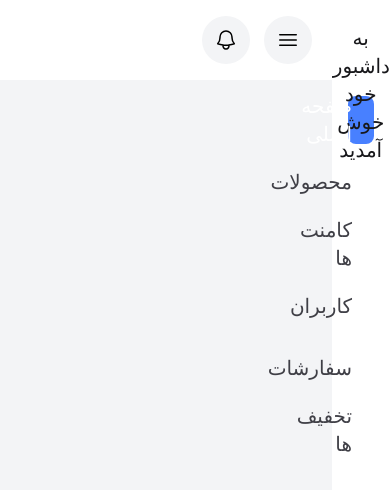
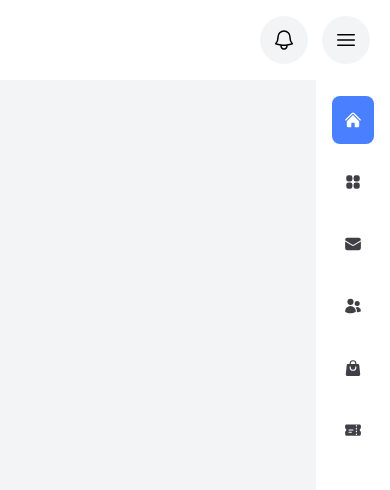
Before and after one commit to maniraad/shoping-cms, a React (Vite) app: page / in a window 390 px wide. Shown: the top 490 px of the page. Built offline with nearby package versions, Linux system fonts and the light colour scheme; a web font is replaced by a local one.

Commit message:
Responsive sidebar

```diff
--- a/src/App.jsx
+++ b/src/App.jsx
@@ -8,7 +8,7 @@ function App() {
     <>
       <SideBar />
 
-      <div className="flex-[4] fixed left-0 w-[85%]">
+      <div className="flex-[4] fixed left-0 w-full xl:w-[85%]">
         <Header />
         {/* Router */}
       </div>
--- a/src/Components/SideBar/SideBar.jsx
+++ b/src/Components/SideBar/SideBar.jsx
@@ -8,34 +8,34 @@ import { TicketIcon } from '@heroicons/react/24/solid'
 
 export default function SideBar() {
     return (
-        <div className="fixed w-[15%] h-screen flex-1 bg-white">
+        <div className="fixed xl:w-[15%] h-screen flex-1 bg-white">
 
-            <h1 className="text-center h-20 text-zinc-900 text-xl py-6 font-Estedad700">به داشبورد  خود خوش آمدید</h1>
+            <h1 className="hidden xl:block text-center h-20 text-zinc-900 text-xl py-6 font-Estedad700">پنل مدیریت</h1>
 
-            <ul className="text-zinc-700 p-4 space-y-3.5">
+            <ul className="text-zinc-700 p-4 space-y-3.5 mt-20 xl:mt-0">
                 <li className='flex rounded-lg px-3 h-12 items-center cursor-pointer text-xl gap-2.5 bg-[#4880FF] text-white'>
-                    <HomeIcon className='w-6 h6' />
-                    <a href="#">صفحه اصلی</a>
+                    <HomeIcon className='w-[18px] h-[18px] md:w-5 md:h-5 xl:w-6 xl:h-6' />
+                    <a href="#" className='hidden xl:inline-block'>صفحه اصلی</a>
                 </li>
                 <li className='flex rounded-lg px-3 h-12 items-center cursor-pointer text-xl gap-2.5'>
-                    <Squares2X2Icon className='w-6 h6' />
-                    <a href="#">محصولات</a>
+                    <Squares2X2Icon className='w-[18px] h-[18px] md:w-5 md:h-5 xl:w-6 xl:h-6' />
+                    <a href="#" className='hidden xl:inline-block'>محصولات</a>
                 </li>
                 <li className='flex rounded-lg px-3 h-12 items-center cursor-pointer text-xl gap-2.5'>
-                    <EnvelopeIcon className='w-6 h6' />
-                    <a href="#">کامنت ها</a>
+                    <EnvelopeIcon className='w-[18px] h-[18px] md:w-5 md:h-5 xl:w-6 xl:h-6' />
+                    <a href="#" className='hidden xl:inline-block'>کامنت ها</a>
                 </li>
                 <li className='flex rounded-lg px-3 h-12 items-center cursor-pointer text-xl gap-2.5'>
-                    <UsersIcon className='w-6 h6' />
-                    <a href="#">کاربران</a>
+                    <UsersIcon className='w-[18px] h-[18px] md:w-5 md:h-5 xl:w-6 xl:h-6' />
+                    <a href="#" className='hidden xl:inline-block'>کاربران</a>
                 </li>
                 <li className='flex rounded-lg px-3 h-12 items-center cursor-pointer text-xl gap-2.5'>
-                    <ShoppingBagIcon className='w-6 h6' />
-                    <a href="#">سفارشات</a>
+                    <ShoppingBagIcon className='w-[18px] h-[18px] md:w-5 md:h-5 xl:w-6 xl:h-6' />
+                    <a href="#" className='hidden xl:inline-block'>سفارشات</a>
                 </li>
                 <li className='flex rounded-lg px-3 h-12 items-center cursor-pointer text-xl gap-2.5'>
-                    <TicketIcon className='w-6 h6' />
-                    <a href="#">تخفیف ها</a>
+                    <TicketIcon className='w-[18px] h-[18px] md:w-5 md:h-5 xl:w-6 xl:h-6' />
+                    <a href="#" className='hidden xl:inline-block'>تخفیف ها</a>
                 </li>
             </ul>
 
```
